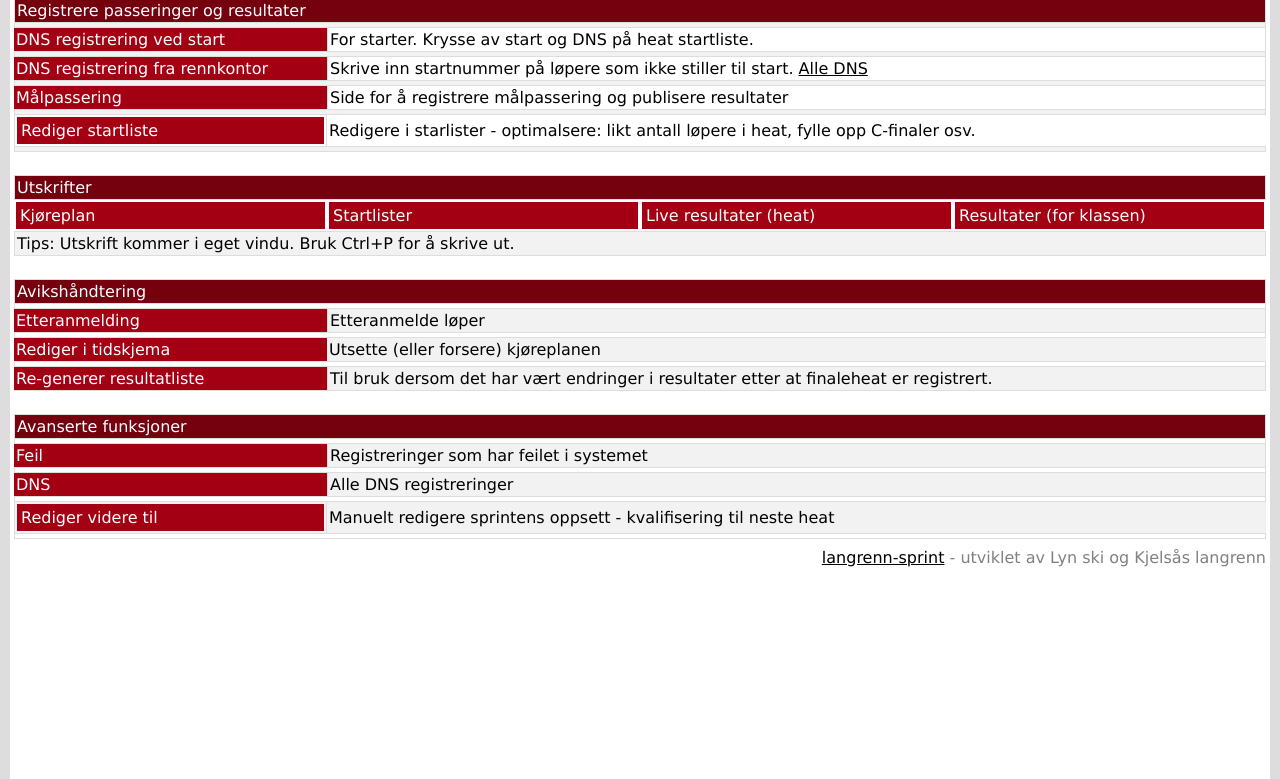
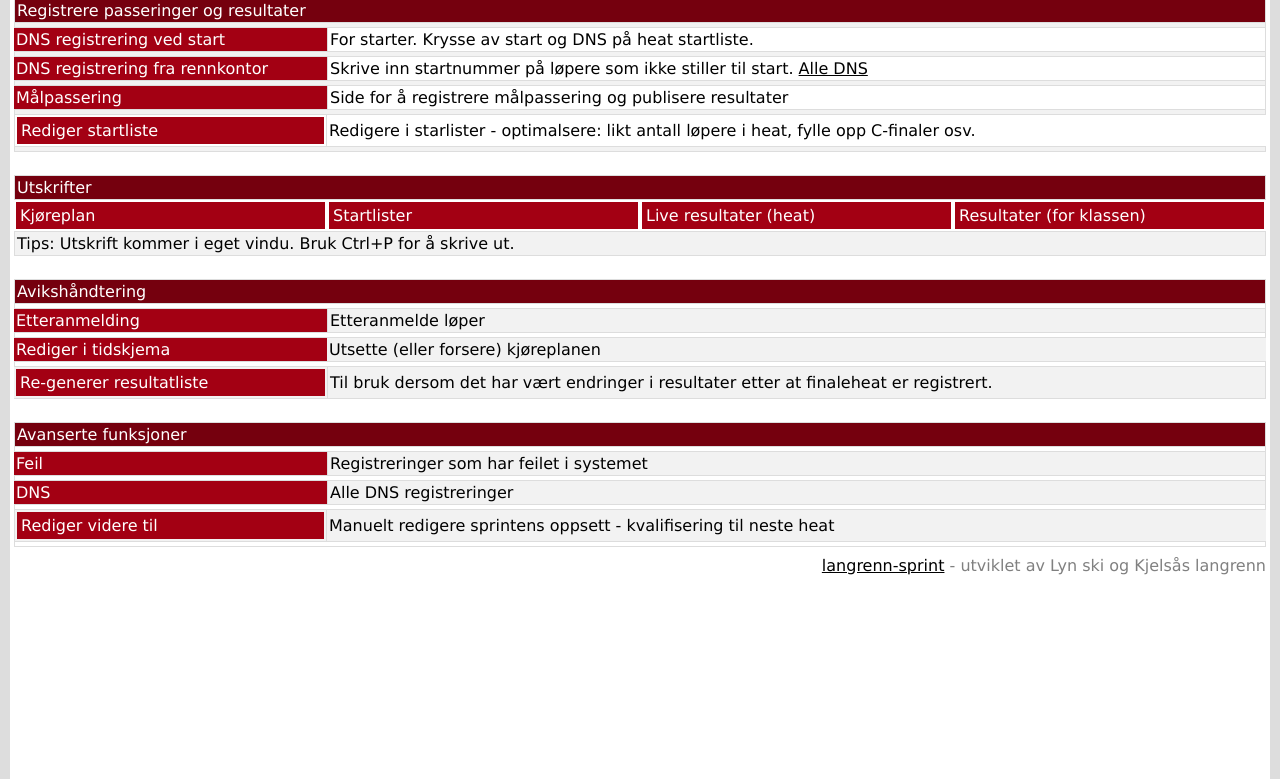
Before and after one commit to langrenn-sprint/result-service-gui, a Python web app: template result_service_gui/templates/dashboard.html in a window 1280 px wide. Shown: the part 236-1015 px from the top of the page. Run offline with Jinja, Linux system fonts and the light colour scheme; the template is opened without the code that fills it: most values are stand-ins (such as "Sample title", 1, 10 or a date in 2020).

Commit message:
Sortere template events #146

```diff
--- a/result_service_gui/templates/dashboard.html
+++ b/result_service_gui/templates/dashboard.html
@@ -11,6 +11,19 @@
 {% endblock %}
 
 {% block content %}
+<script>
+      function generate_resultlist(raceclass) {
+      console.log("Re-generate results: " + raceclass);
+      var xhttp = new XMLHttpRequest();
+      xhttp.open("POST", "/resultat_update", true);
+      xhttp.setRequestHeader("Content-type", "application/x-www-form-urlencoded");
+      xhttp.send("event_id={{ event_id }}&raceclass=" + raceclass + "&action=generate_resultlist");
+      xhttp.onload = function() {
+        alert(this.responseText);
+      }
+    }
+</script>
+
 <div id=spacer></div>
 <table cellpadding=8>
   <tr id=subheader id=black>
@@ -268,7 +281,18 @@
         <td id=table_border colspan=5 id=spacer></td>
       </tr>
       <tr>
-        <td class=visible_link><a class=visible_link href=timing_verify?event_id={{ event_id }}>Re-generer resultatliste</a></td>
+        <td width=200>
+          <ul>
+            <li class=dropdown>
+              <a href=javascript:void(0) class=dropbtn>Re-generer resultatliste</a>
+              <div class=dropdown-content>
+                  {% for raceclass in raceclasses %}
+                      <a onclick=generate_resultlist('{{ raceclass.name }}')>{{ raceclass.name }}</a>
+                  {% endfor %}
+              </div>
+            </li>
+          </ul>
+        </td>
         <td id=table_border colspan=4>Til bruk dersom det har vært endringer i resultater etter at finaleheat er registrert.</td>
       </tr>
       <tr>
```
Also changed, not shown: result_service_gui/views/resultat_update.py (+9 -0 lines).
